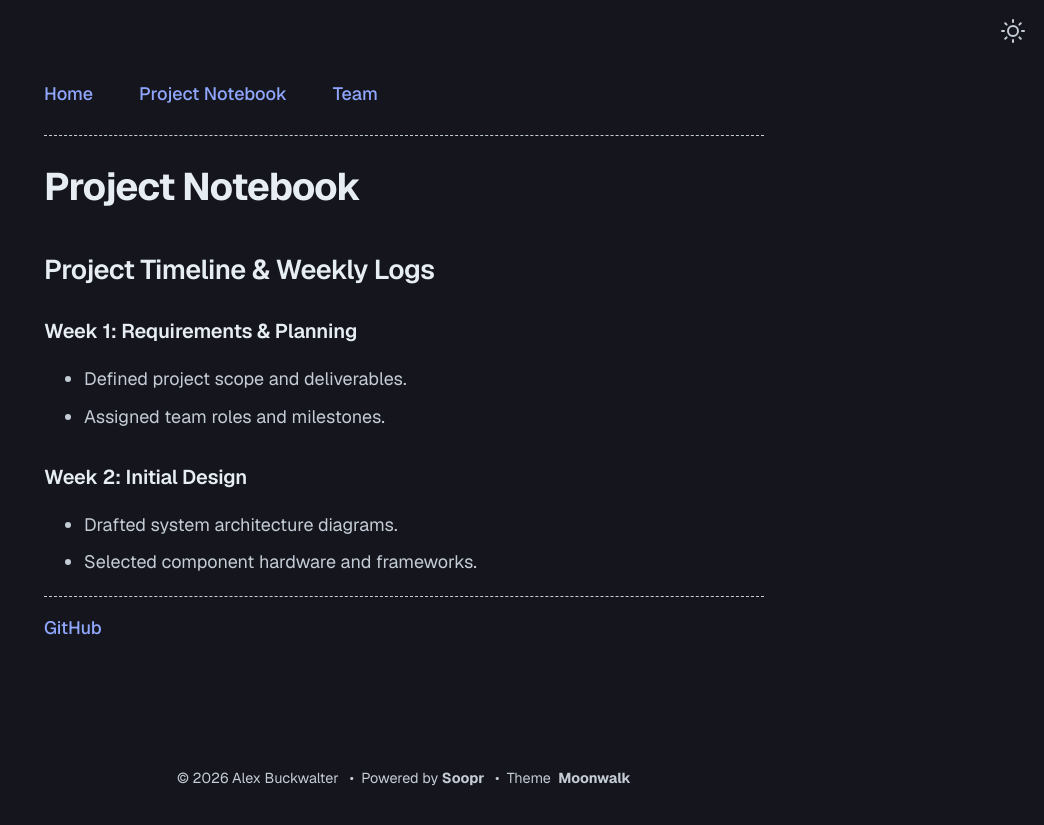
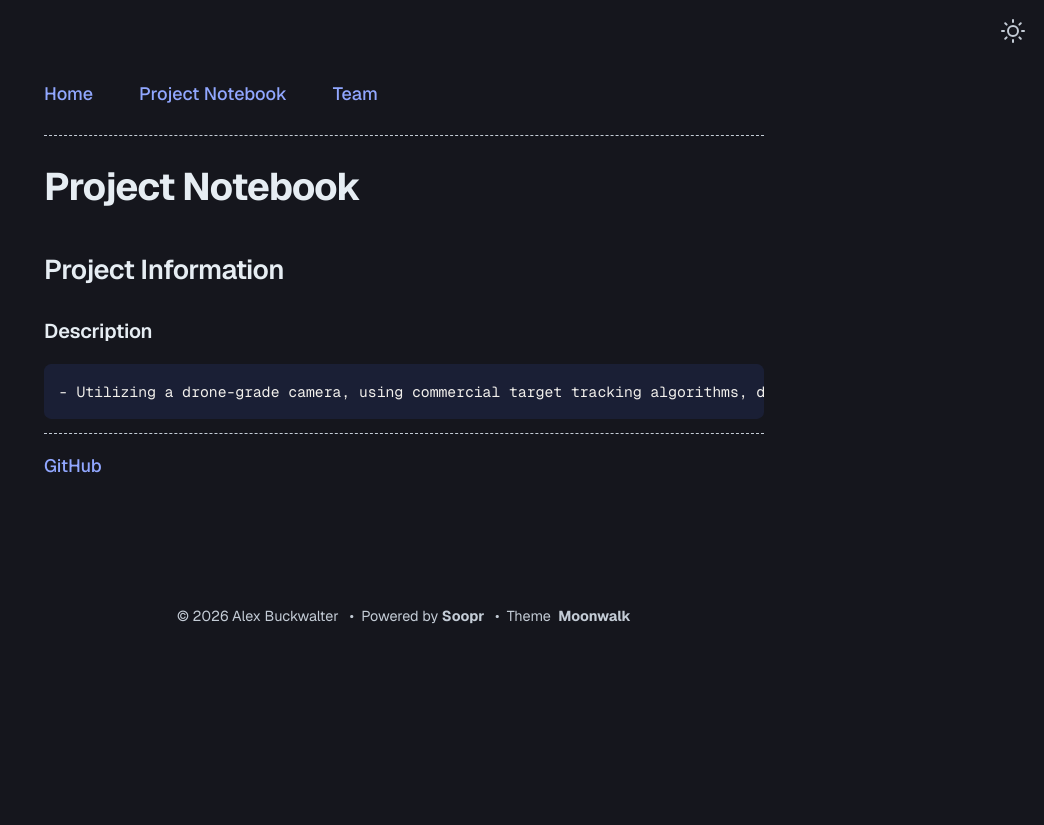
Before and after one commit to a-buck-1/a-buck-1.github.io-Senior-Design, a Jekyll site: the page built from notebook.md, in a window 1280 px wide. Shown: the top 825 px of the page, without its empty margins (236-1280 px from the left). Built offline with Jekyll 4.4.1, drawn with Linux system fonts in a browser that asks for light colours.

Commit message:
Update notebook.md

```diff
--- a/notebook.md
+++ b/notebook.md
@@ -4,12 +4,7 @@ title: Project Notebook
 permalink: /notebook/
 ---
 
-## Project Timeline & Weekly Logs
+## Project Information
 
-### Week 1: Requirements & Planning
-- Defined project scope and deliverables.
-- Assigned team roles and milestones.
-
-### Week 2: Initial Design
-- Drafted system architecture diagrams.
-- Selected component hardware and frameworks.
+### Description
+    - Utilizing a drone-grade camera, using commercial target tracking algorithms, developing a basic moving target tracking and terminal engagement "leading function" on an SBC. Integrating the camera and SBC onto a small commercial UAS so it is providing steer-to-commands to the autopilot and conducting a series of "intercept" experiments showing how the interceptor drone can detect, calculate lead, and command successful terminal intercept.
```
